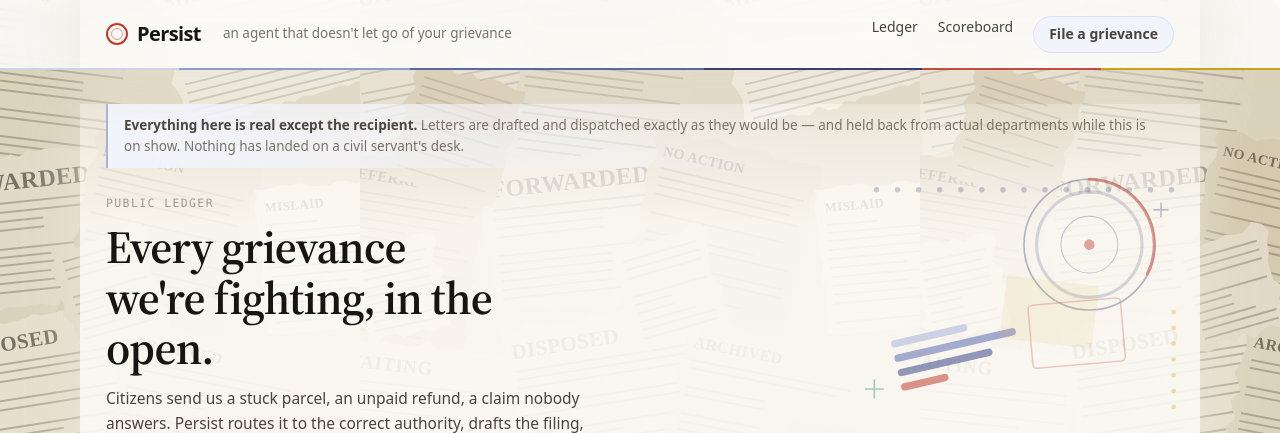
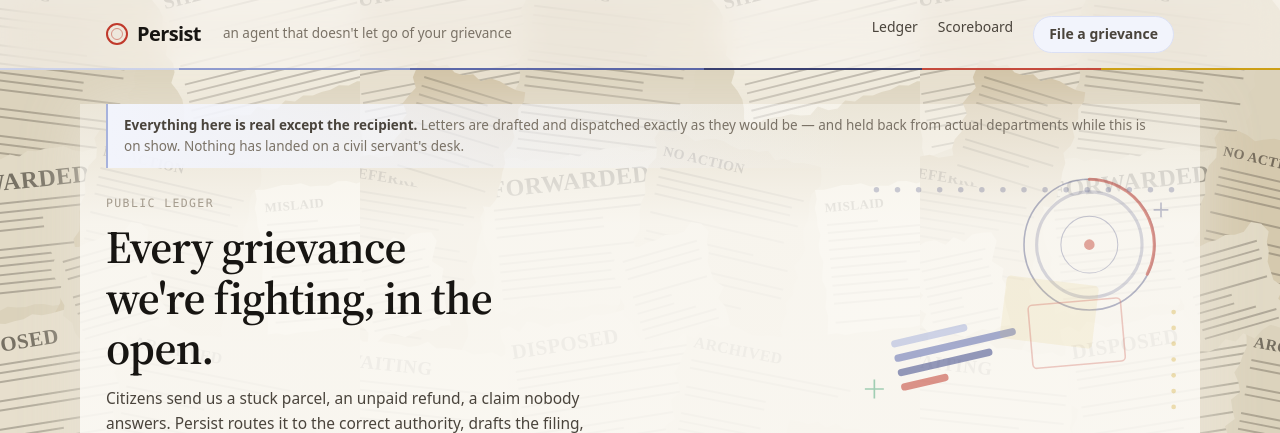
Before and after one commit to BlackBeanEagles/Anakin, a FastAPI app: page / in a window 1280 px wide. Shown: the top 433 px of the page. Run offline with FastAPI, Linux system fonts and the light colour scheme; data that the repository does not hold is empty.

Commit message:
Run the cuttings behind the masthead too
The header sat on 82% white and cut a band straight across the collage,
which made the page look like two unrelated designs stacked on each other.
It is now thin enough for the paper to read through, with a heavier blur
doing the legibility work instead of opacity.

The real culprit was subtler: the veil that keeps body text readable is
applied to .wrap, and the header contains a .wrap of its own - so the bar
was getting a second coat of paper on top of its own background. The
masthead's wrap is now excluded.

Verified: nav and brand stay legible over the clippings, no horizontal
overflow, sticky behaviour unchanged.

Co-Authored-By: Claude Opus 5 <noreply@anthropic.com>

```diff
--- a/app/static/style.css
+++ b/app/static/style.css
@@ -124,8 +124,12 @@ a:hover { text-decoration: underline; text-underline-offset: 2px; }
 /* ---------------------------------------------------------------- header */
 header.top {
   border-bottom: 1px solid var(--edge);
-  background: rgba(255,255,255,.82);
-  backdrop-filter: blur(10px);
+  /* Thin enough for the cuttings to read through, with a heavier blur doing the
+     legibility work instead of opacity. A solid bar here cut a white band across
+     the collage and made the page look like two unrelated designs stacked. */
+  background: rgba(251,249,244,.58);
+  backdrop-filter: blur(16px) saturate(1.1);
+  -webkit-backdrop-filter: blur(16px) saturate(1.1);
   position: sticky; top: 0; z-index: 20;
   margin-bottom: 34px;
 }
@@ -632,7 +636,7 @@ body {
    Not a flat panel: the paper is slightly translucent at the very top so the
    torn edges bleed in behind the masthead, then settles to near-opaque where the
    text actually is. */
-.wrap {
+.wrap:not(header .wrap) {
   background:
     linear-gradient(180deg,
       rgba(251,249,244,.50) 0px,
@@ -641,5 +645,9 @@ body {
   box-shadow: 0 0 60px rgba(233,227,214,.9);
 }
 
+/* The masthead's own wrap carries no veil - the header is already handling its
+   own translucency, and layering the two made a solid white bar. */
+header .wrap { background: none; box-shadow: none; }
+
 /* The masthead sits above the veil, on the clippings themselves. */
 .masthead, header { position: relative; z-index: 2; }
```
